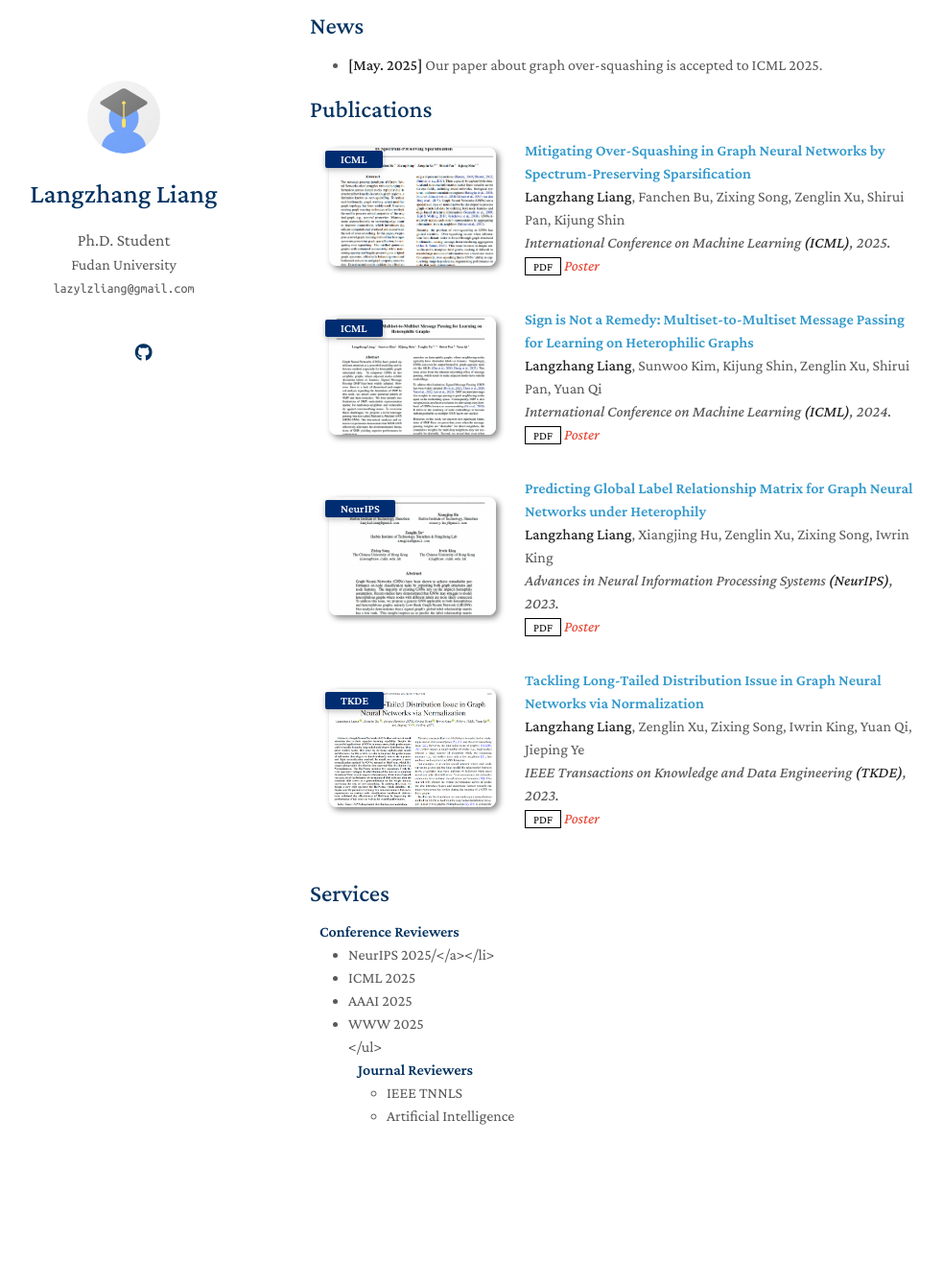
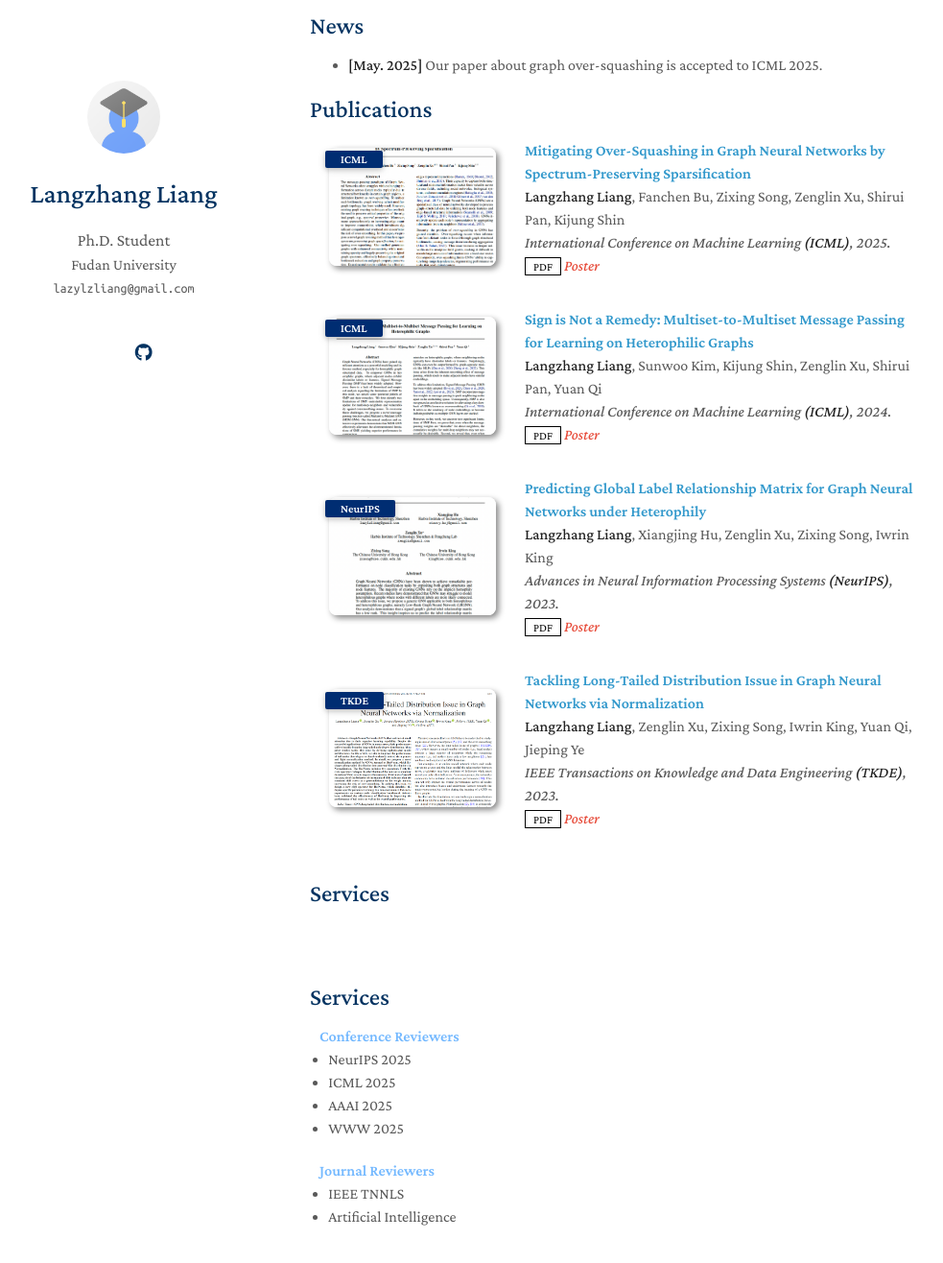
Before and after one commit to Jinx-byebye/Jinx-byebye.github.io, a Jekyll site: the page built from index.md, in a window 1280 px wide and 1400 px high, scrolled down 346 px. Shown: the top 1316 px of the window at 96% size, without its empty margins (147-1130 px from the left). Built offline with Jekyll 4.4.1, drawn with Linux system fonts in a browser that asks for light colours; a style sheet for code colours, icons or effects is not loaded; our own code applies the rules of GitHub Pages for plain Markdown files; before the commit the page ends 1615 px from its top, so only the background shows below that; part of the change alters nothing that is shown.

Commit message:
Update services.md

```diff
--- a/_includes/services.md
+++ b/_includes/services.md
@@ -1,17 +1,26 @@
 ## Services
 
-<h4 style="margin:0 10px 0;">Conference Reviewers</h4>
+<style>
+  .services h4 { margin: 0 10px 0; color: #74b9ff; }
+  .services ul { margin: 0 0 20px; padding-left: 1.2em; }
+  .autocolor { color: inherit; text-decoration: none; } /* change color in CSS if you want */
+  .autocolor:hover { text-decoration: underline; }
+</style>
 
-<ul style="margin:0 0 5px;">
-  <li><a href="https://neurips.cc/"><autocolor>NeurIPS 2025/<autocolor></a></li>
-  <li><a href="https://icml.cc/Conferences/2025/"><autocolor>ICML 2025</autocolor></a></li>
-  <li><a href="https://aaai.org/"><autocolor>AAAI 2025</autocolor></a></li>
-  <li><a href="https://thewebconf.org/"><autocolor>WWW 2025</autocolor></a></li>
-</ul>
+<section class="services">
+  <h2>Services</h2>
 
-<h4 style="margin:0 10px 0;">Journal Reviewers</h4>
+  <h4>Conference Reviewers</h4>
+  <ul>
+    <li><a class="autocolor" href="https://neurips.cc/">NeurIPS 2025</a></li>
+    <li><a class="autocolor" href="https://icml.cc/Conferences/2025/">ICML 2025</a></li>
+    <li><a class="autocolor" href="https://aaai.org/">AAAI 2025</a></li>
+    <li><a class="autocolor" href="https://thewebconf.org/">WWW 2025</a></li>
+  </ul>
 
-<ul style="margin:0 0 20px;">
-  <li><a href="https://ieeexplore.ieee.org/xpl/RecentIssue.jsp?punumber=5962385"><autocolor>IEEE TNNLS</autocolor></a></li>
-  <li><a href="https://www.sciencedirect.com/journal/artificial-intelligence"><autocolor>Artificial Intelligence</autocolor></a></li>
-</ul>
+  <h4>Journal Reviewers</h4>
+  <ul>
+    <li><a class="autocolor" href="https://ieeexplore.ieee.org/xpl/RecentIssue.jsp?punumber=5962385">IEEE TNNLS</a></li>
+    <li><a class="autocolor" href="https://www.sciencedirect.com/journal/artificial-intelligence">Artificial Intelligence</a></li>
+  </ul>
+</section>
```
